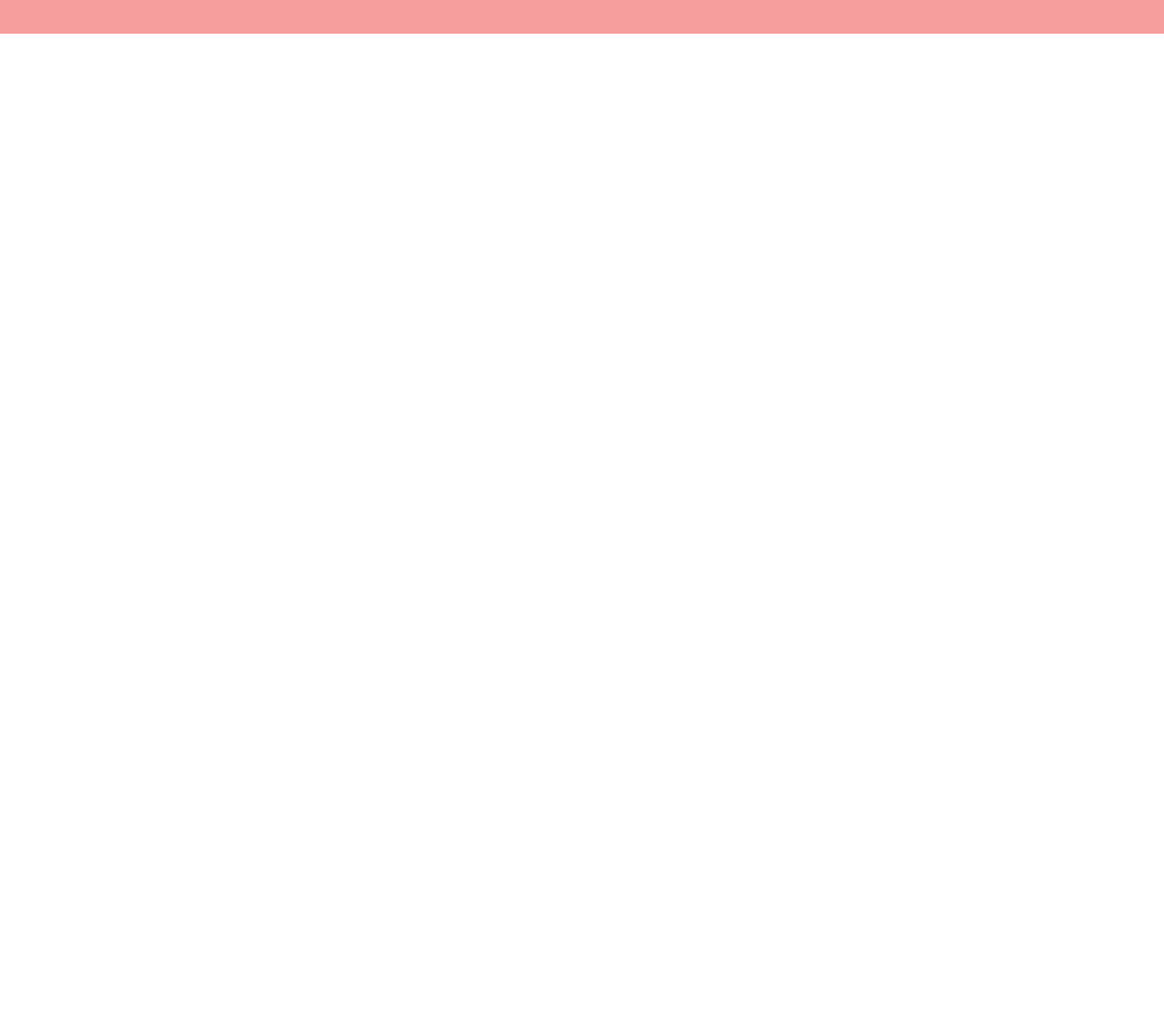
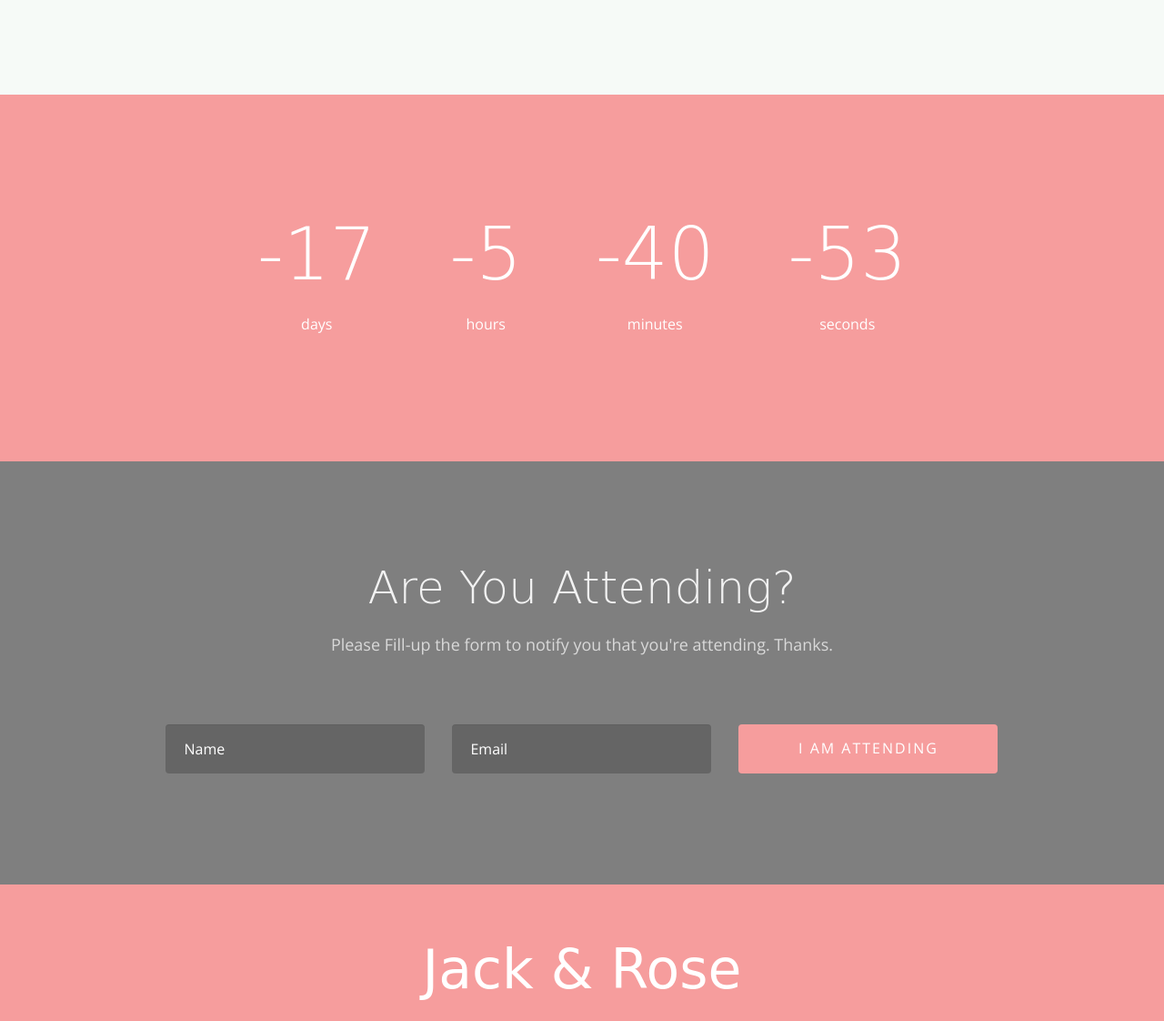
Before and after one commit to sidWedsau/sidWedSau.github.io, a website: page index.html in a window 1280 px wide. Shown: the part 2331-3453 px from the top of the page at 91% size. Before the commit the page ends 2368 px from the top, so only its background shows below. Drawn offline with nearby package versions, Linux system fonts and the light colour scheme; some packages are replaced by stand-ins of ours; no server answers; files whose address does not match are found by name; a web font is replaced by a local one.

Commit message:
removed divs

```diff
--- a/index.html
+++ b/index.html
@@ -109,11 +109,7 @@
 		<div id="fh5co-couple" class="fh5co-section-gray">
 			<div class="container">
 				<div class="row row-bottom-padded-md animate-box">
-					<div class="col-md-6 col-md-offset-3 text-center">
-						<div class="col-md-5 col-sm-5 col-xs-5 nopadding">
 							<img src="images/IMG-20170529-WA0005.jpg" class="img-responsive" alt="Free HTML5 Bootstrap Template by FreeHTML5.co">
-						</div>
-					</div>
 				</div>
 				<div class="row animate-box">
 					<div class="col-md-8 col-md-offset-2">
@@ -122,6 +118,18 @@
 							<p><strong>on January 28, 20178 &mdash; Mulund, Mumabi</strong></p>
 						</div>
 					</div>
+				</div>
+			</div>
+		</div>
+		<div id="fh5co-countdown">
+			<div class="row">
+				<div class="col-md-8 col-md-offset-2 text-center animate-box">
+					<p class="countdown">
+						<span id="days"></span>
+						<span id="hours"></span>
+						<span id="minutes"></span>
+						<span id="seconds"></span>
+					</p>
 				</div>
 			</div>
 		</div>
@@ -137,7 +145,23 @@
 				</div>
 				<div class="row animate-box">
 					<div class="col-md-10 col-md-offset-1">
-
+						<form class="form-inline">
+							<div class="col-md-4 col-sm-4">
+								<div class="form-group">
+									<label for="name" class="sr-only">Name</label>
+									<input type="name" class="form-control" id="name" placeholder="Name">
+								</div>
+							</div>
+							<div class="col-md-4 col-sm-4">
+								<div class="form-group">
+									<label for="email" class="sr-only">Email</label>
+									<input type="email" class="form-control" id="email" placeholder="Email">
+								</div>
+							</div>
+							<div class="col-md-4 col-sm-4">
+								<button type="submit" class="btn btn-primary btn-block">I am Attending</button>
+							</div>
+						</form>
 					</div>
 				</div>
 			</div>
@@ -148,7 +172,7 @@
 				<div class="container">
 					<div class="row">
 						<div class="col-md-12 text-center">
-							<h2>Siddhesh  &amp; Saudamini</h2>
+							<h2>Jack &amp; Rose</h2>
 						</div>
 						<div class="col-md-6 col-md-offset-3 text-center">
 							<p class="fh5co-social-icons">
@@ -158,6 +182,7 @@
 								<a href="#"><i class="icon-dribbble2"></i></a>
 								<a href="#"><i class="icon-youtube"></i></a>
 							</p>
+							<p>Copyright 2016 Free Html5 <a href="#">Module</a>. All Rights Reserved. <br>Made with <i class="icon-heart3"></i> by <a href="http://freehtml5.co/" target="_blank">Freehtml5.co</a> / Demo Images: <a href="https://unsplash.com/" target="_blank">Unsplash</a></p>
 						</div>
 					</div>
 				</div>
```
